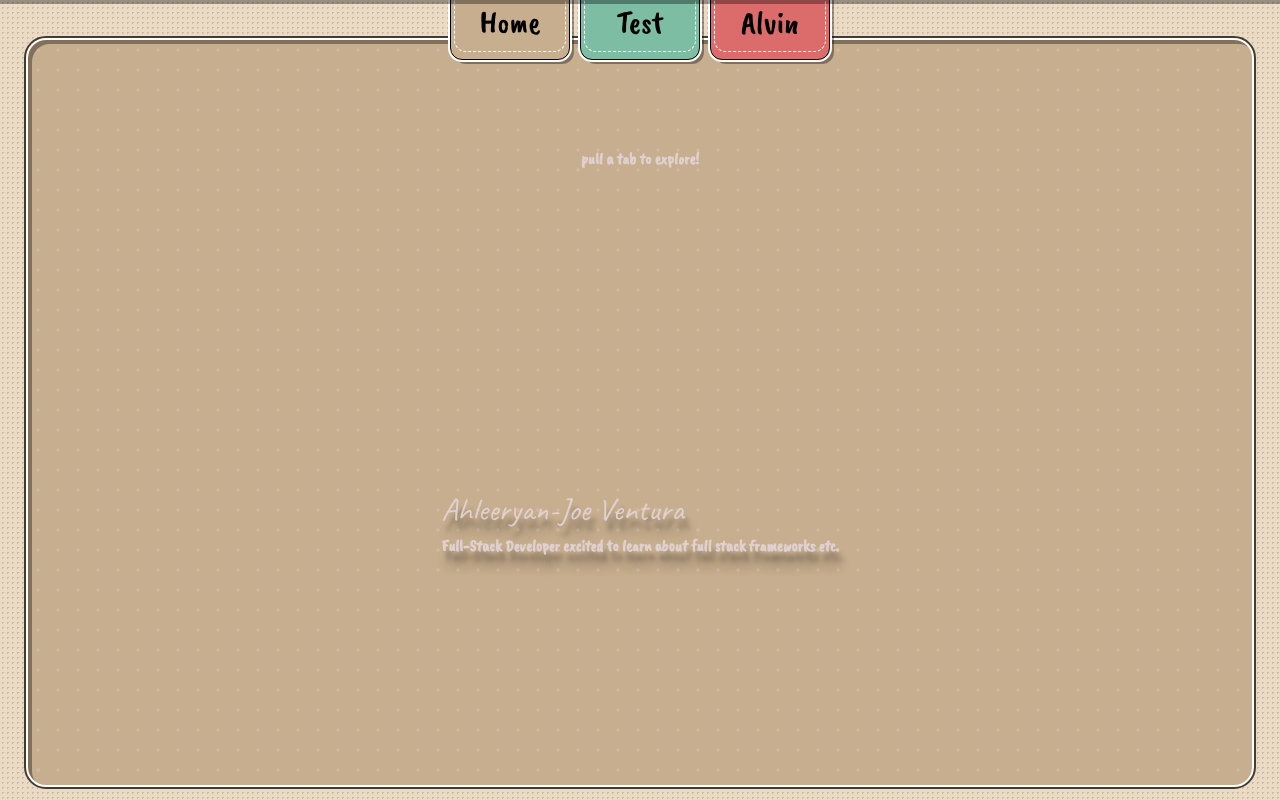
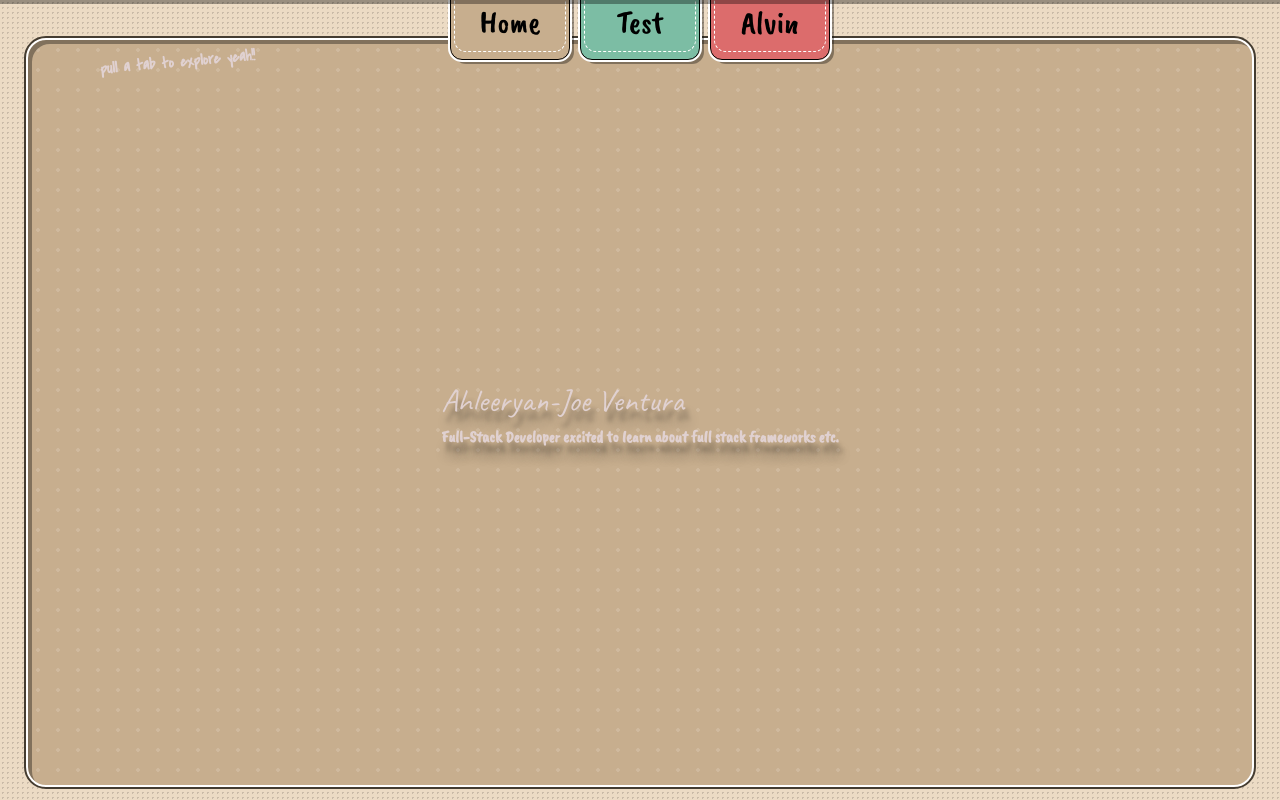
Before and after one commit to Number-68/Paper-Trails, a Next.js app: page / in a window 1280 px wide. Built offline with nearby package versions, Linux system fonts and the light colour scheme; a web font is replaced by a local one.

Commit message:
adding more content to homepage

```diff
--- a/app/components/navigation/loadingPaper.tsx
+++ b/app/components/navigation/loadingPaper.tsx
@@ -14,11 +14,9 @@ export default function LoadingPaper({ y, color}: LoadingPaperProps) {
 
     return (
         <animated.div
-
         className="loading-paper"
-
         style={{
-          transform: y.to(v => `translateY(${v}px)`),
+        transform: y.to(v => `translateY(${v}px)`),
           position: "fixed",
           top: "-100vh",
           width: "200vw",
--- a/app/globals.css
+++ b/app/globals.css
@@ -92,6 +92,7 @@ p {
 
 
 .inner-frame {
+
   border-radius: 40px;
 
   padding: 10px;
@@ -141,6 +142,10 @@ p {
 }
 
 
+.always-on-top{
+  z-index: 4000;
+}
+
 .paper-outline {
   border: 1px solid #000000;
   outline: 2px solid #ffffff;
@@ -155,8 +160,9 @@ p {
     linear-gradient(45deg, transparent 75%, rgba(255,255,255,0.1) 75%),
     linear-gradient(-45deg, transparent 75%, rgba(255,255,255,0.1) 75%);
   background-size: 20px 20px;
-  background-color: #c7ae8e;
+  /* background-color: #c7ae8e; */
   box-shadow: 4px 4px 0px rgba(0, 0, 0, 0.353);
+
 
 }
 
@@ -202,7 +208,8 @@ p {
     linear-gradient(-45deg, transparent 75%, rgba(255,255,255,0.1) 75%);
   background-size: 50px 50px;
 
-  /* background-color: #c7ae8e; */
+  background-color: #c7ae8e;
+
 }
 
 
@@ -247,3 +254,21 @@ p {
 @keyframes spin {
   to { transform: rotate(360deg); }
 }
+
+
+
+
+.playful-words{
+  position: absolute;
+  top: 0;
+  left: 0;
+  transform: translate(100px, 50px) rotate(-5deg);
+
+}
+/* unknown--most likely
+ordering error.
+playful words is clipping over the nav tabs when they drag down.
+too tired to figure it out.
+it's 1:53 am.
+I'm going to add the arrow, and then put an end there.
+*/
--- a/app/layout.tsx
+++ b/app/layout.tsx
@@ -68,7 +68,11 @@ export default function RootLayout({
   return (
     <html lang="en" className={tomorrow.className}>
       <body className="no-scroll-body">
-        <PullNav />
+        <div className="always-on-top">
+
+          <PullNav />
+        </div>
+
 
         <div className="paper-frame">
           <div className="inner-frame">
--- a/app/page.tsx
+++ b/app/page.tsx
@@ -47,9 +47,11 @@ export default function Home() {
   //i mean for the text obviously... the text can be separate from the entire page to give it a look. y'knoww?
   return (
     <main className="quick-about-me-main">
-      <section>
-        <p>pull a tab to explore!</p>
+      <section className="playful-words">
+
+        <p className="font-covered">pull a tab to explore yeah!!</p>
       </section>
+
       <section className="quick-about-me">
 
         <h1 className="text-shadow">
```
